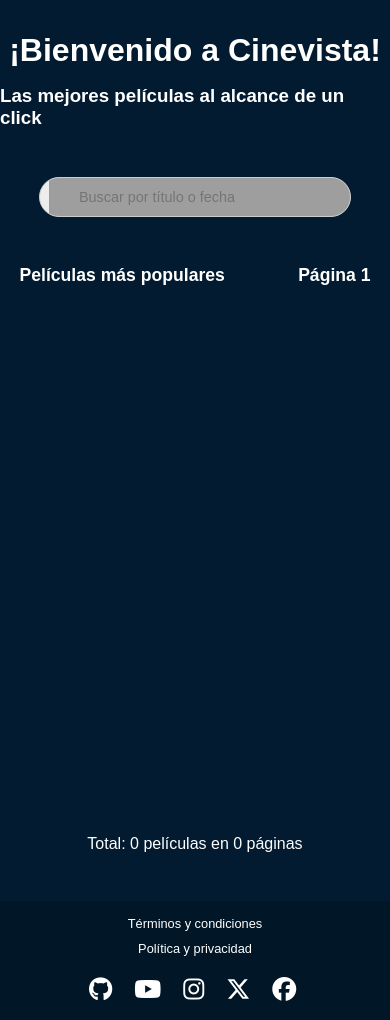
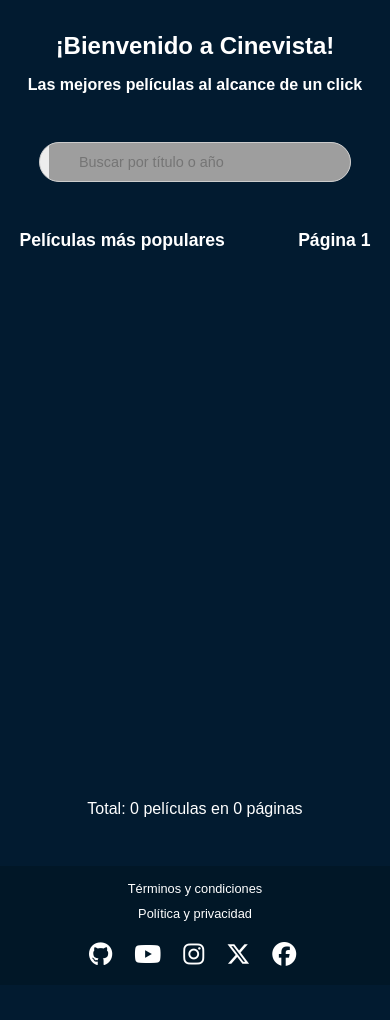
Before and after one commit to JorgeBackendProjects/CineVista, a PHP site: page / in a window 390 px wide. Shown: the part 129-1149 px from the top of the page. After the commit the page ends 1095 px from the top, so only its background shows below. Run offline with PHP 8.4, Linux system fonts and the light colour scheme; data that the repository does not hold is empty; some libraries are stand-ins or nearby versions; some web fonts are replaced; grey boxes are pictures that could not be loaded.

Commit message:
cambios anteriores

```diff
--- a/Views/Assets/Styles/index.css
+++ b/Views/Assets/Styles/index.css
@@ -830,6 +830,14 @@
         font-size: 0.75rem;
     }
 
+    #container_buscador h1 {
+        font-size: 1.5rem;
+    }
+
+    #container_buscador h3 {
+        font-size: 1rem;
+    }
+
     .pelicula {
         transform: scale(1.07);
     }
--- a/index.php
+++ b/index.php
@@ -5,6 +5,14 @@
 
 $pagina_actual = isset($_GET["pagina"]) ? $_GET["pagina"] : 1;
 $busqueda_actual = isset($_GET["busqueda"]) ? $_GET["busqueda"] : "";
+
+/*
+    Obtener la lista de películas en las que aparece un actor:
+
+    https://api.themoviedb.org/3/person/6193/combined_credits?language=es-ES&api_key=107cc8a9703efd86f41232ea75b85039
+
+    Me devuelve la información previa. Habría que guardarla y a la hora de entrar en la película actualizar el registro con los datos que faltan.
+*/
 ?>
 
 <!DOCTYPE html>
@@ -53,7 +61,7 @@
         <div id="container_buscador" class="container_buscador">
             <h1>¡Bienvenido a Cinevista!</h1>
             <h3>Las mejores películas al alcance de un click</h3>
-            <input type="search" id="buscador" class="buscador" placeholder="Buscar por título o fecha" autocomplete="off">
+            <input type="search" id="buscador" class="buscador" placeholder="Buscar por título o año" autocomplete="off">
         </div>
 
         <div id="texto_principal_container" class="texto_principal_container">
```
